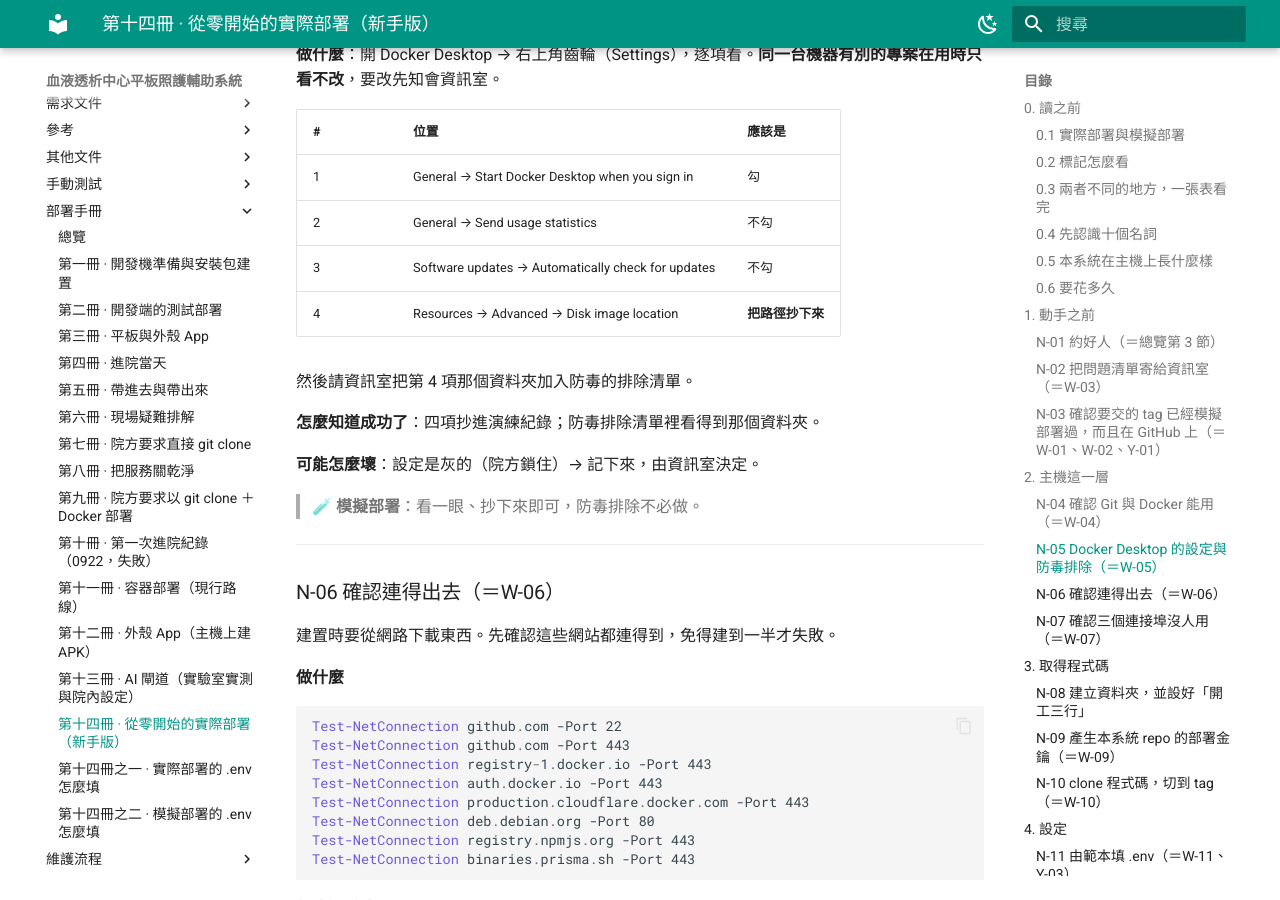
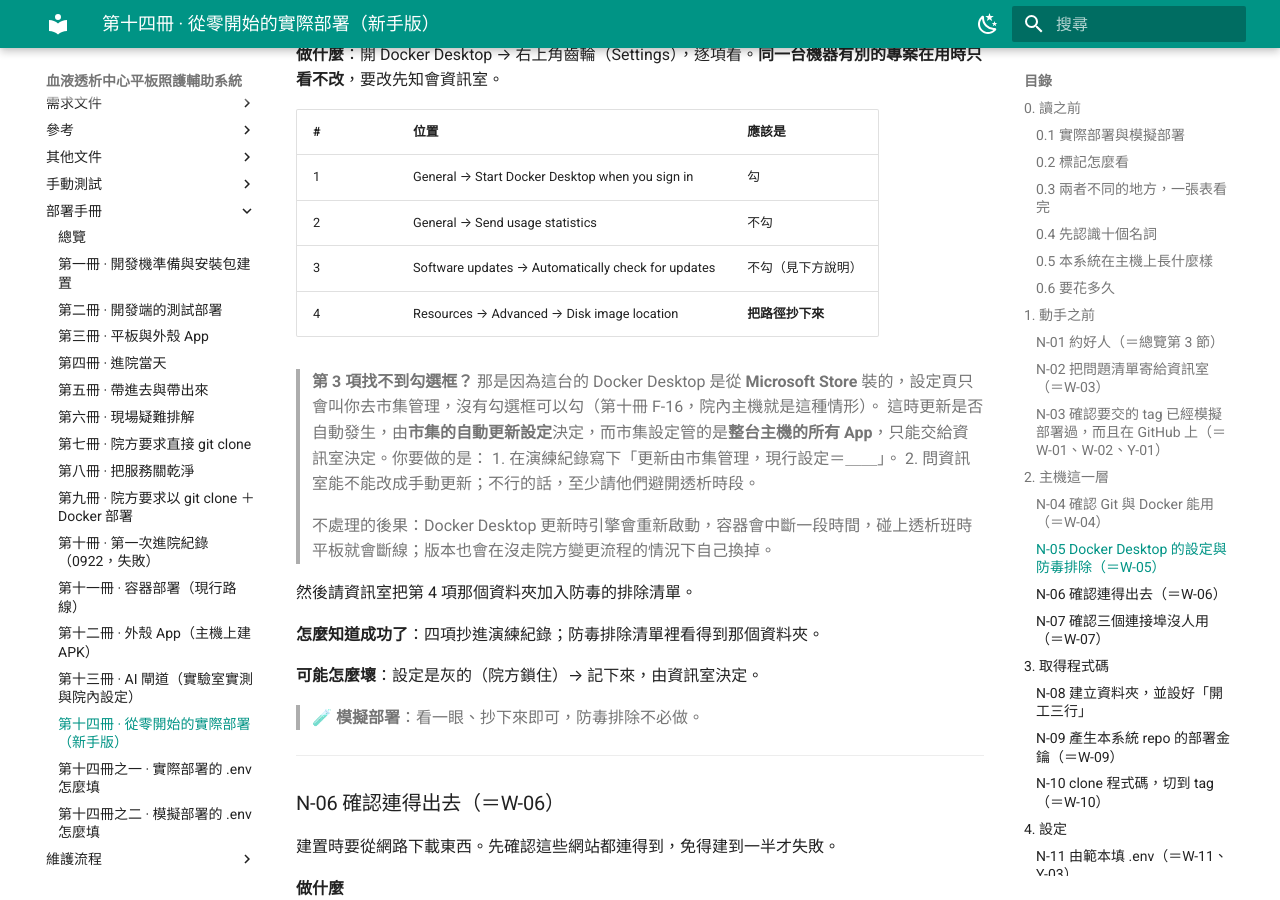
Before and after one commit to 94sh09sh19sh/hd-docs, an MkDocs documentation site: the page built from docs/deployment/14-from-zero.md, in a window 1280 px wide and 900 px high, scrolled down 6457 px. Built offline with MkDocs 1.6.1 and Material for MkDocs 9.7.7, drawn with Linux system fonts in a browser that asks for light colours; the version menu is left out.

Commit message:
docs: 自私有 repo 同步（2026-09-28）

```diff
--- a/docs/deployment/14-from-zero.md
+++ b/docs/deployment/14-from-zero.md
@@ -218,8 +218,15 @@ docker compose version
 |---|---|---|
 | 1 | General → Start Docker Desktop when you sign in | 勾 |
 | 2 | General → Send usage statistics | 不勾 |
-| 3 | Software updates → Automatically check for updates | 不勾 |
+| 3 | Software updates → Automatically check for updates | 不勾（見下方說明） |
 | 4 | Resources → Advanced → Disk image location | **把路徑抄下來** |
+
+> **第 3 項找不到勾選框？** 那是因為這台的 Docker Desktop 是從 **Microsoft Store** 裝的，設定頁只會叫你去市集管理，沒有勾選框可以勾（第十冊 F-16，院內主機就是這種情形）。
+> 這時更新是否自動發生，由**市集的自動更新設定**決定，而市集設定管的是**整台主機的所有 App**，只能交給資訊室決定。你要做的是：
+> 1. 在演練紀錄寫下「更新由市集管理，現行設定＝＿＿」。
+> 2. 問資訊室能不能改成手動更新；不行的話，至少請他們避開透析時段。
+>
+> 不處理的後果：Docker Desktop 更新時引擎會重新啟動，容器會中斷一段時間，碰上透析班時平板就會斷線；版本也會在沒走院方變更流程的情況下自己換掉。
 
 然後請資訊室把第 4 項那個資料夾加入防毒的排除清單。
 
```
